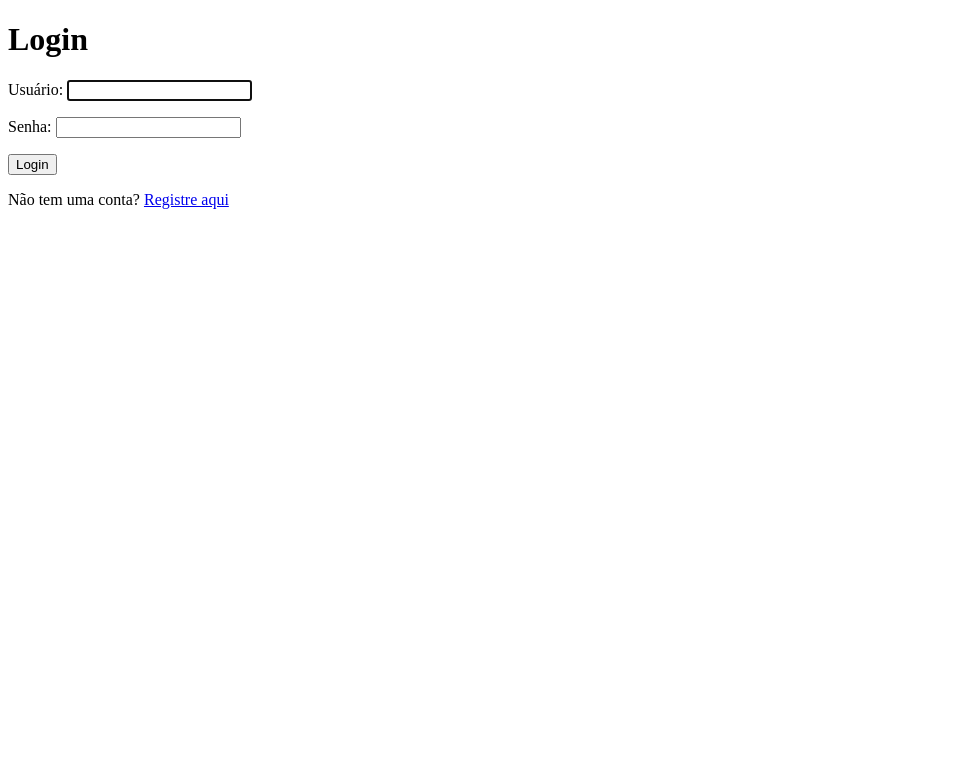
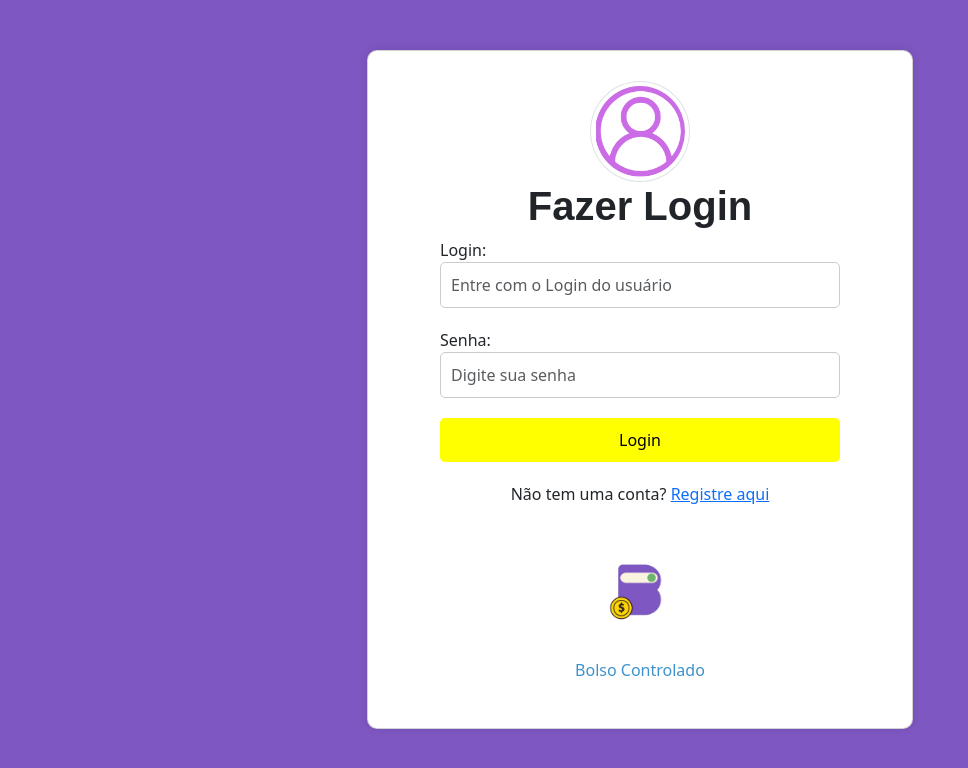
Before and after one commit to m4th3vz/controle-financeiro-PI, a Django app: page /login/ in a window 1280 px wide. Shown: the top 768 px of the page, without its empty margins (0-968 px from the left). Run offline with Django 4.2, Linux system fonts and the light colour scheme.

Commit message:
Página de Login com CSS
Bootstrap como framework para CSS.

```diff
--- a/expenses/templates/login.html
+++ b/expenses/templates/login.html
@@ -1,22 +1,102 @@
+{% load static %}
+
 <!DOCTYPE html>
 <html lang="pt-br">
 <head>
     <meta charset="UTF-8">
     <meta name="viewport" content="width=device-width, initial-scale=1.0">
     <title>Login</title>
+    <link rel="stylesheet" href="https://cdn.jsdelivr.net/npm/bootstrap@5.3.0-alpha1/dist/css/bootstrap.min.css">
+    <style>
+        body {
+            background-color: #7E57C2;
+        }
+
+        .container {
+            padding-top: 50px;
+        }
+
+        .card {
+            border-radius: 10px;
+            box-shadow: 0 0 10px rgba(0, 0, 0, 0.1);
+        }
+
+        .card-body {
+            padding: 30px;
+        }
+
+        .btn-warning {
+            background-color: #ffff00;
+        }
+
+        h1 {
+            font-family: Poppins, sans-serif;
+            font-size: 40px;
+            font-weight: 700;
+            line-height: 48px;
+            text-align: center;
+        }
+
+        form {
+            max-width: 400px;
+            margin: 0 auto;
+        }
+
+        input[type="text"],
+        input[type="password"] {
+            width: 100%;
+            padding: 10px;
+            margin-bottom: 20px;
+            border-radius: 5px;
+            border: 1px solid #ccc;
+        }
+
+        button[type="submit"] {
+            width: 100%;
+            padding: 10px;
+            background-color: #ffff00;
+            border: none;
+            border-radius: 5px;
+            cursor: pointer;
+        }
+
+        p {
+            text-align: center;
+            margin-top: 20px;
+        }
+    </style>
 </head>
 <body>
-    <h1>Login</h1>
-    <!-- Formulário de login -->
-    <form method="post">
-        <!-- CSRF Token para proteção contra Cross-Site Request Forgery -->
-        {% csrf_token %}
-        <!-- Renderiza o formulário de login -->
-        {{ form.as_p }}
-        <!-- Botão de submissão do formulário -->
-        <button type="submit">Login</button>
-    </form>
-    <!-- Link para a página de registro -->
-    <p>Não tem uma conta? <a href="{% url 'register' %}">Registre aqui</a></p>
+    <div class="container">
+        <div class="row justify-content-center">
+            <div class="col-md-6">
+                <div class="card">
+                    <div class="card-body">
+                        <div class="text-center">
+                            <img src="{% static 'img/avatar.png'%}" class="rounded-circle img-thumbnail" width="100" height="100">
+                        </div>
+                        <h1 style="font-family: Poppins, sans-serif; font-size: 40px; font-weight: 700; line-height: 48px;" class="text-center">Fazer Login</h1>
+                        <form action="/login/" method="post">
+                            {% csrf_token %}
+                            <div class="form-group">
+                                <label for="username">Login:</label>
+                                <input type="text" id="username" name="username" class="form-control" placeholder="Entre com o Login do usuário">
+                            </div>
+                            <div class="form-group">
+                                <label for="password">Senha:</label>
+                                <input type="password" id="password" name="password" class="form-control" placeholder="Digite sua senha">
+                            </div>
+                            <div style="display: flex; flex-direction: column; align-items: center;">
+                                <button type="submit" class="btn btn-warning btn-block">Login</button>
+                        </form>
+                        <p>Não tem uma conta? <a href="{% url 'register' %}">Registre aqui</a></p>
+                        <br>
+                        <img width="100px" src="{% static 'img/bolso-controlado.png'%}" alt="logo">
+                        <p style="color: #3E92CC;">Bolso Controlado</p>
+                    </div>
+                </div>
+            </div>
+        </div>
+    </div>
 </body>
 </html>
```
Also changed, not shown: controle_gastos/settings.py (+10 -1 lines), db.sqlite3, static/img/avatar.png (added), static/img/bolso-controlado.png (added).
